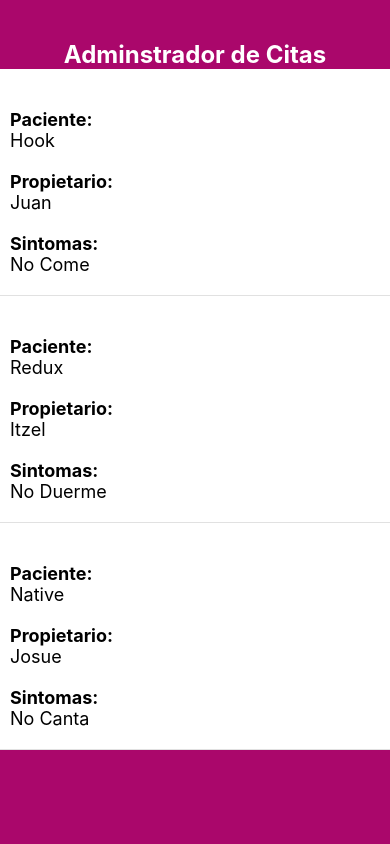
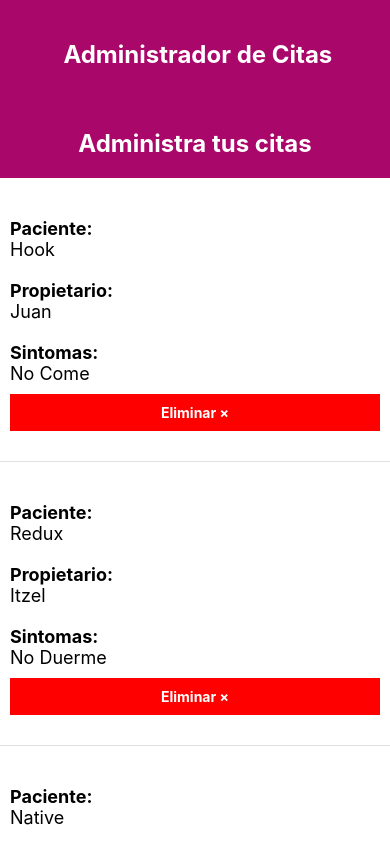
Before and after one commit to Marcelo3Pereyra/App-React-native, a React Native app: screen / in a window 390 px wide. Built offline with nearby package versions, Linux system fonts and the light colour scheme.

Commit message:
Creando boton para eliminar citas

```diff
--- a/App.js
+++ b/App.js
@@ -1,23 +1,36 @@
 
 
 import React, {useState} from 'react';
-import { Text , StyleSheet , View , FlatList} from 'react-native';
+import { Text , StyleSheet , View , FlatList, SegmentedControlIOSBase} from 'react-native';
 import Cita from './componentes/cita';
 
 const App = () => {
 
-  const [citas, serCitas] = useState([
+  const [citas, setCitas] = useState([
     { id: "1", paciente:"Hook", propietario: "Juan", sintomas: "No Come"},
-    { id: "1", paciente:"Redux", propietario: "Itzel", sintomas: "No Duerme"},
-    { id: "1", paciente:"Native", propietario: "Josue", sintomas: "No Canta"}
+    { id: "2", paciente:"Redux", propietario: "Itzel", sintomas: "No Duerme"},
+    { id: "3", paciente:"Native", propietario: "Josue", sintomas: "No Canta"}
   ]);
+
+
+  //Elimina citas
+
+  const eliminarPaciente = id => {
+    setCitas( (citasActuales) => {
+      return citasActuales.filter ( cita => cita.id !== id)
+    } )
+  }
+
   return (
     <View style={styles.contenedor}>
-      <Text style={styles.titulo}>Adminstrador de Citas</Text>
+      <Text style={styles.titulo}> {citas.length >0 ? 'Administrador de Citas' : 'No hay citas, agrega una'}</Text>
+
+
+      <Text style={styles.titulo}>Administra tus citas</Text>
 
        <FlatList
         data={citas}
-        renderItem = { ({item}) => <Cita cita={item}/>}
+        renderItem = { ({item}) => <Cita cita={item} eliminarPaciente={eliminarPaciente} />}
         keyExtractor = { cita => cita.id}
       />
 
@@ -34,6 +47,7 @@ const styles = StyleSheet.create({
     color: '#FFF',
     textAlign: 'center',
     marginTop: 40,
+    marginBottom: 20,
     fontSize: 24,
     fontWeight: 'bold'
   }
--- a/componentes/cita.js
+++ b/componentes/cita.js
@@ -1,9 +1,18 @@
 import React from 'react';
-import { Text, StyleSheet, View } from 'react-native';
+import { Text, StyleSheet, View , TouchableHighlight} from 'react-native';
 
 
 
-const cita = ({ cita }) => {
+const cita = ({ cita , eliminarPaciente }) => {
+
+    const dialogoEliminar = id =>{
+        console.log("Eliminando....", id);
+
+
+        eliminarPaciente(id)
+    }
+
+
     return (
         <View style={styles.cita}>
             <View>
@@ -17,6 +26,14 @@ const cita = ({ cita }) => {
             <View>
                 <Text style={styles.label}>Sintomas: </Text>
                 <Text style={styles.texto}>{cita.sintomas}</Text>
+            </View>
+
+            <View>
+                <TouchableHighlight onPress={() => dialogoEliminar(cita.id)} style={styles.btnEliminar}>
+                    <Text style={styles.textoEliminar}>
+                        Eliminar &times;
+                    </Text>
+                </TouchableHighlight>
             </View>
         </View>
     );
@@ -38,6 +55,16 @@ const styles = StyleSheet.create({
     },
     texto: {
         fontSize: 18,
+    },
+    btnEliminar:{
+        padding: 10,
+        backgroundColor: 'red',
+        marginVertical: 10
+    },
+    textoEliminar:{
+        color: '#FFF',
+        fontWeight: 'bold',
+        textAlign: 'center'
     }
 })
 
```
